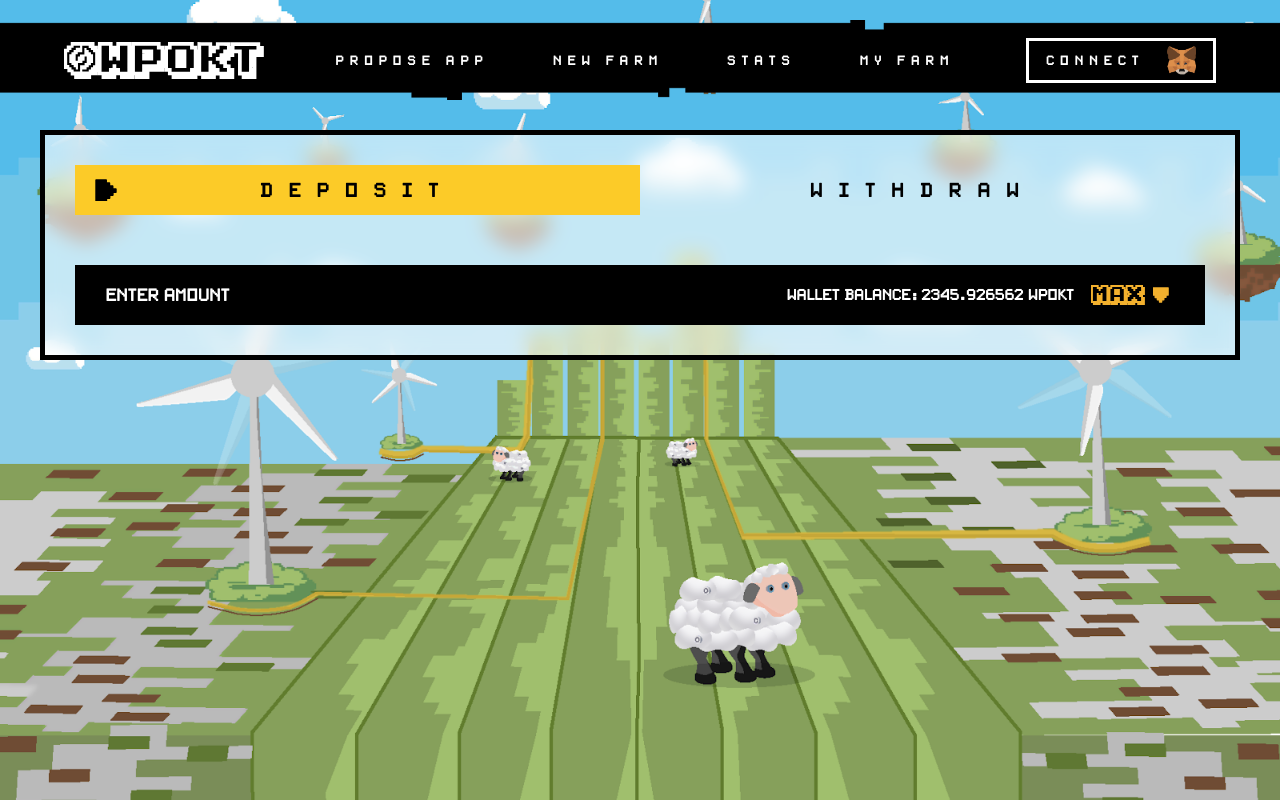
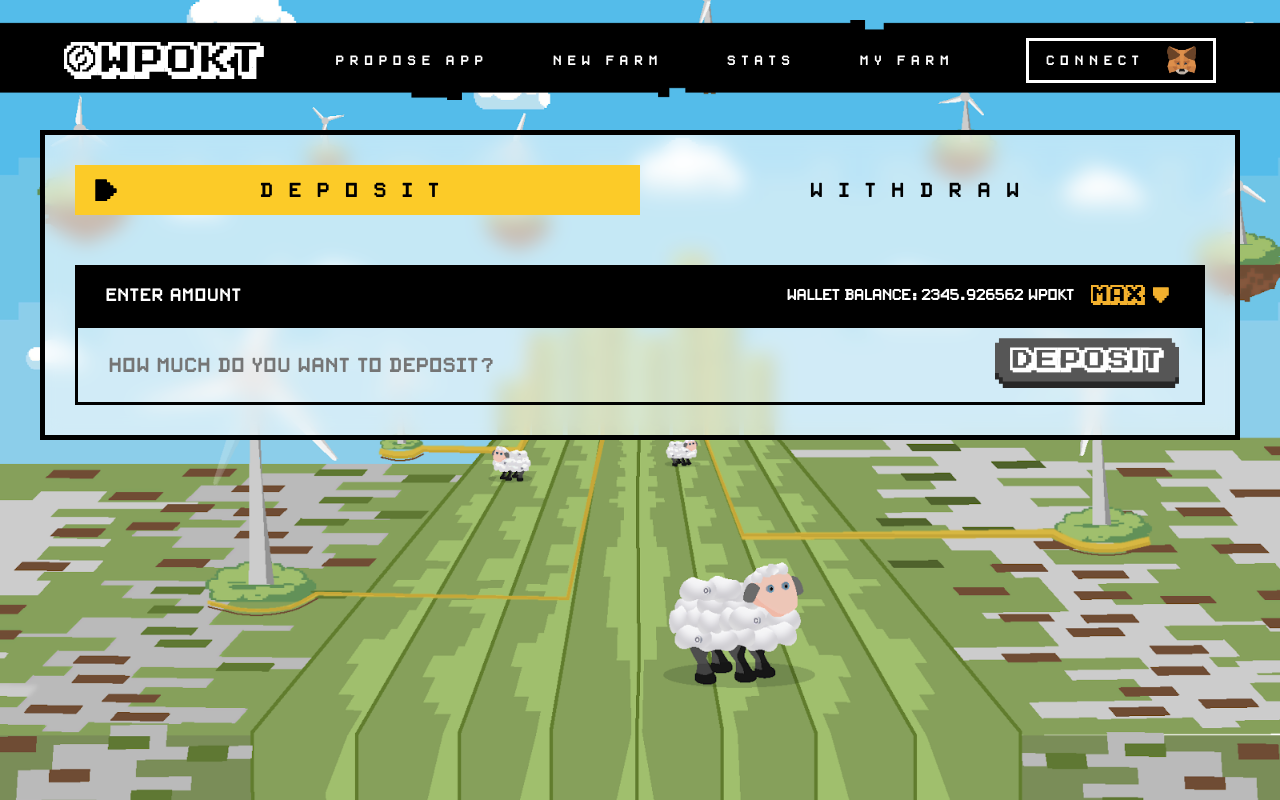
Before and after one commit to pokt-foundation/wpokt-app, a React (Create React App) app: page / in a window 1280 px wide. Built offline with nearby package versions, Linux system fonts and the light colour scheme.

Commit message:
Add deposit amount section

```diff
--- a/src/components/Typography.ts
+++ b/src/components/Typography.ts
@@ -7,6 +7,7 @@ interface ITypograhpy {
 
 export const H1 = styled.h1<ITypograhpy>`
     font-family: PixelSplitter;
+    letter-spacing: 1px;
 
     ${props => props.color && css`
         color: ${props.color};
@@ -16,6 +17,7 @@ export const H1 = styled.h1<ITypograhpy>`
 export const H2 = styled.h2<ITypograhpy>`
     font-family: PixelSplitter;
     font-size: 14px;
+    letter-spacing: 1px;
 
     ${props => props.color && css`
         color: ${props.color};
@@ -29,6 +31,7 @@ export const H2 = styled.h2<ITypograhpy>`
 export const P1 = styled.p<ITypograhpy>`
     font-family: PixelSplitter;
     font-size: 16px;
+    letter-spacing: 1px;
 
     ${props => props.color && css`
         color: ${props.color};
--- a/src/views/Deposit/components/index.ts
+++ b/src/views/Deposit/components/index.ts
@@ -58,9 +58,9 @@ export const StyledDepositHeader = styled.div`
     background: #000;
     display: flex;
     flex-direction: column;
-    height: 90px;
+    height: 75px;
     justify-content: space-between;
-    padding: 2rem;
+    padding: 2rem 2rem 1.5rem;
 
     ${media.xs`
         height: 100px;
@@ -79,12 +79,91 @@ export const StyledDepositHeader = styled.div`
     `}
 `;
 
+export const StyledDepositInputContainer = styled.div`
+    align-items: center;
+    flex-direction: column;
+    justify-content: center;
+    display: flex;
+
+    ${media.sm`
+        position: relative;
+    `}
+
+    input {
+        background: transparent;
+        border: 3px solid #000000;
+        font-family: PixelSplitter;
+        font-size: 9px;
+        height: 60px;
+        justify-content: space-between;
+        letter-spacing: 1px;
+        outline: none;
+        padding: 2rem;
+        width: 100%;
+
+        ${media.xs`
+            height: 90px;
+            font-size: 14px;
+            padding: 2.5rem 3rem;
+        `}
+
+        ${media.sm`
+            align-items: center;
+            flex-direction: row;
+            font-size: 16px;
+            height: 80px;
+            padding: 3rem;
+        `}
+
+        ${media.md`
+            font-size: 18px;
+        `}
+
+        ${media.xl`
+            height: 90px;
+        `}
+    }
+
+    button {
+        background: transparent;
+        border: none;
+        margin: 1.5rem auto;
+        outline: none;
+        position: block;
+        transition: all .1s ease;
+
+        &:hover {
+            cursor: pointer;
+        }
+
+        ${media.xs`
+            margin: 2rem auto;
+        `}
+
+        ${media.sm`
+            position: absolute;
+            margin: 0;
+            right: 20px;
+            top: 50%;
+            transform: translateY(-50%);
+
+            &:hover {
+                transform: translateY(-52%);
+            }
+
+            &:active {
+                transform: translateY(-48%);
+            }
+        `}
+    }
+`;
+
 export const StyledMaxButton = styled.button`
     align-items: center;
     background: transparent;
     border: none;
     display: flex;
-    height: 2rem;
+    height: 1.5rem;
     justify-content: center;
     margin-left: 1rem;
     outline: none;
@@ -108,6 +187,7 @@ export const StyledMaxButton = styled.button`
         height: .8rem;
         margin-left: .8rem;
         transform: rotate(90deg);
+        transition: all .2s ease;
         width: 1rem;
 
         ${media.xs`
@@ -118,6 +198,18 @@ export const StyledMaxButton = styled.button`
 
     &:hover {
         cursor: pointer;
+
+        div#max-selector-svg {
+            transform: rotate(90deg) translateX(-2px);
+        }
+    }
+
+    &:active {
+        cursor: pointer;
+
+        div#max-selector-svg {
+            transform: rotate(90deg) translateX(2px);
+        }
     }
 
     ${media.xs`
--- a/src/views/Deposit/index.tsx
+++ b/src/views/Deposit/index.tsx
@@ -1,9 +1,8 @@
 import React from 'react';
-import styled, { css } from 'styled-components';
-import { media } from 'components/breakpoints';
 import { colors } from 'components/theme';
 
 // Assets
+import { ReactComponent as DepositButtonSvg } from 'assets/icons/deposit_button.svg';
 import { ReactComponent as MaxSvg } from 'assets/icons/max.svg';
 import { ReactComponent as SelectorSvg } from 'assets/icons/selector.svg';
 
@@ -11,6 +10,7 @@ import { ReactComponent as SelectorSvg } from 'assets/icons/selector.svg';
 import {
     StyledButtonLarge,
     StyledDepositHeader,
+    StyledDepositInputContainer,
     StyledMaxButton,
     StyledSelectorContainer,
 } from './components';
@@ -46,7 +46,8 @@ const Deposit: React.FC = () => {
                     </StyledButtonLarge>
                 </Flex>
                 <Spacer size={'md'} />
-                <StyledDepositHeader>
+                {actionType === 'deposit' && (
+                    <><StyledDepositHeader>
                         <H2 color={colors.white}>Enter Amount</H2>
                         <Flex align={'center'}>
                             <P2 color={colors.white}>Wallet balance: 2345.926562 wPOKT</P2>
@@ -60,6 +61,13 @@ const Deposit: React.FC = () => {
                             </StyledMaxButton>
                         </Flex>
                     </StyledDepositHeader>
+                    <StyledDepositInputContainer>
+                        <input type="text" placeholder={'How much do you want to deposit?'} />
+                        <button>
+                            <DepositButtonSvg />
+                        </button>
+                    </StyledDepositInputContainer></>
+                )}
             </Card>
         </>
     )
```
Also changed, not shown: src/assets/icons/deposit_button.svg (added). Lines whose indentation alone changed are shown as unchanged.
